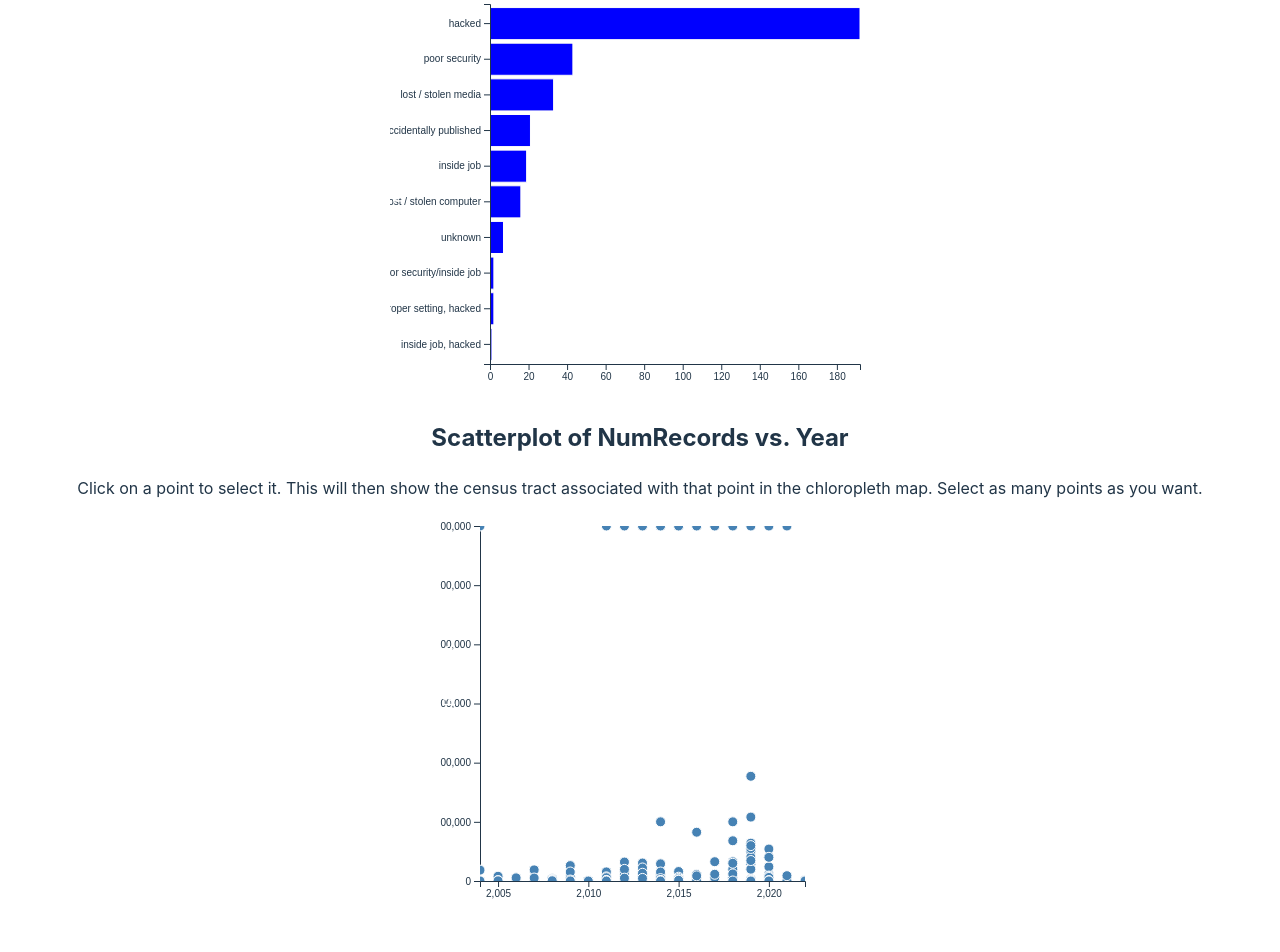
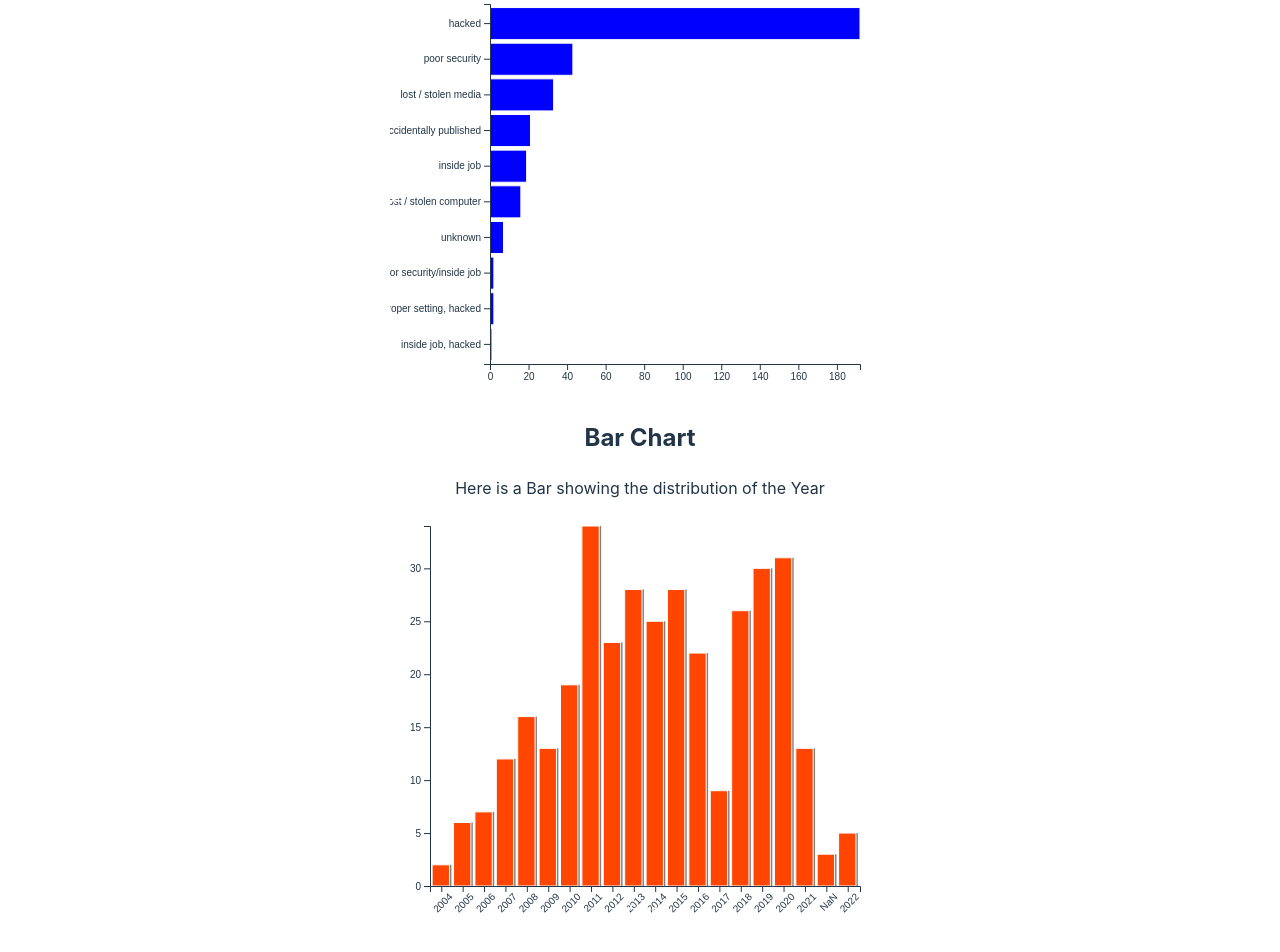
Before and after one commit to rammkripa/data_interaction_hw3, a Svelte app: page / in a window 1280 px wide. Shown: the part 1146-2098 px from the top of the page. Built offline with nearby package versions, Linux system fonts and the light colour scheme.

Commit message:
Viz working for Bar for time series as well

```diff
--- a/src/App.svelte
+++ b/src/App.svelte
@@ -72,9 +72,9 @@ function updateData() {
     <div class="explainertext"> <p> Since the year {whichYear}, there have been {numBreaches} data breaches. </p> </div>
     <div class="flex-container col">
       <div class="hist"><Histogram data={data} fullData={fullData} variable={'NumRecords'} bind:filter={filter1} update={updateData}></Histogram></div>
-      <div class="bar"><HorizontalBar data={data} fullData={fullData} variable={variable2} bind:filter={filter2} update={updateData}></HorizontalBar></div>
-      <div class="bar"><HorizontalBar data={data} fullData={fullData} variable={variable3} bind:filter={filter3} update={updateData}></HorizontalBar></div>
-      <div class="scatter"><Scatter data={data} fullData={fullData} variable1={scatterVar1} variable2={scatterVar2} bind:selectedPoints={scatterSelection} update={updateData}></Scatter></div>
+      <div class="hbar"><HorizontalBar data={data} fullData={fullData} variable={variable2} bind:filter={filter2} update={updateData}></HorizontalBar></div>
+      <div class="hbar"><HorizontalBar data={data} fullData={fullData} variable={variable3} bind:filter={filter3} update={updateData}></HorizontalBar></div>
+      <div class="bar"><Bar data={data} fullData={fullData} variable={"Year"} update={updateData}></Bar></div>
     </div>
   </div>
 </main>
--- a/src/Bar.svelte
+++ b/src/Bar.svelte
@@ -18,25 +18,32 @@
     let yAxis;
 
     // create bar data
+    // create bar data
+    $: barFullData = fullData
+        ? Array.from(
+              d3.rollup(fullData, (v) => v.length, (d) => d[variable]),
+              ([key, value]) => ({ key, value })
+          )
+          .sort((a, b) => d3.ascending(a.key, b.key))
+        : [];
     $: barData = data
         ? Array.from(
               d3.rollup(data, (v) => v.length, (d) => d[variable]),
               ([key, value]) => ({ key, value })
           )
-            .sort((a, b) => d3.descending(a.value, b.value))
-            .slice(0, 10)
+          .sort((a, b) => d3.ascending(a.key, b.key))
         : [];
 
     // make y scale for the bar chart (categorical variable)
     // make x and y scales for the bar chart
     $: xScale = d3.scaleBand()
         .range([0, chartW])
-        .domain(barData.map((d) => d.key))
+        .domain(barFullData.map((d) => d.key))
         .padding(0.1);
 
     $: yScale = d3.scaleLinear()
         .range([chartH, 0])
-        .domain([0, d3.max(barData, (d) => d.value)]);
+        .domain([0, d3.max(barFullData, (d) => d.value)]);
     $: {
             d3.select(xAxis)
                 .call(d3.axisBottom(xScale))
@@ -53,7 +60,7 @@
     <p> Here is a Bar showing the distribution of the {variable} </p>
     <svg {width} {height}>
         <g transform="translate({margin.left}, {margin.top})">
-            {#each barData as d}
+            {#each barFullData as d}
                 <rect class="backgroundbar"
                     x={xScale(d.key)}
                     y={yScale(d.value)}
@@ -66,17 +73,6 @@
                     y={yScale(d.value)}
                     width={xScale.bandwidth() * 0.9}
                     height={chartH - yScale(d.value)} />
-                <!-- Text labels inside bars -->
-                <text
-                x={xScale(d.key) + xScale.bandwidth() / 2}
-                y={yScale(d.value) + 5}
-                transform={`rotate(90, ${xScale(d.key) + xScale.bandwidth() / 2}, ${yScale(d.value) - 5})`}
-                text-anchor="start"
-                alignment-baseline="middle"
-                fill="white">
-                {d.key}
-            </text>
-
             {/each}
         </g>
 
@@ -90,14 +86,14 @@
             bind:this={yAxis} />
 
         <!-- Axis labels -->
-        <text x={width / 2} y={height - 5} text-anchor="middle" fill="white">{variable}</text>
+        <text x={width / 2} y={height} text-anchor="middle" fill="white">{variable}</text>
         <text x={-chartH / 2} y="15" transform="rotate(-90)" text-anchor="middle" fill="white">Count</text>
       </svg>
 </main>
 
 <style>
     .bar {
-        fill: blue;
+        fill: orangered;
         stroke: white;
         stroke-width: 1px;
     }
--- a/src/HorizontalBar.svelte
+++ b/src/HorizontalBar.svelte
@@ -18,7 +18,11 @@
 
     function handleBarClick(category) {
         console.log('Bar clicked:', category);
+        if (filter.includes(category)) {
+            filter = []; // Clear the filter if the category is already selected
+        } else {
         filter = [category]; // Set the filter to the clicked category
+        }
         update(); // Trigger the update function to apply the filter
     }
 
@@ -40,6 +44,12 @@
         .sort((a, b) => d3.descending(a.value, b.value))
         .slice(0, 10)
     : [];
+
+    // Filter barData to only include categories in barFullData
+    $: {
+        const fullDataKeys = new Set(barFullData.map((d) => d.key));
+        barData = barData.filter((d) => fullDataKeys.has(d.key));
+    }
 
     // Make scales for horizontal bar chart
     $: xScale = d3.scaleLinear()
@@ -96,8 +106,8 @@
         <g transform="translate({margin.left}, {margin.top})" bind:this={yAxis} />
 
         <!-- Axis labels -->
-        <text x={width / 2} y={height - 5} text-anchor="middle" fill="black">Count</text>
-        <text x={-chartH / 2} y="15" transform="rotate(-90)" text-anchor="middle" fill="black">{variable}</text>
+        <text x={width / 2} y={height} text-anchor="middle" fill="black">Count of Data Breaches</text>
+        <text x={-chartH / 2} y="14" transform="rotate(-90)" text-anchor="middle" fill="black">{variable}</text>
     </svg>
 </main>
 
```
